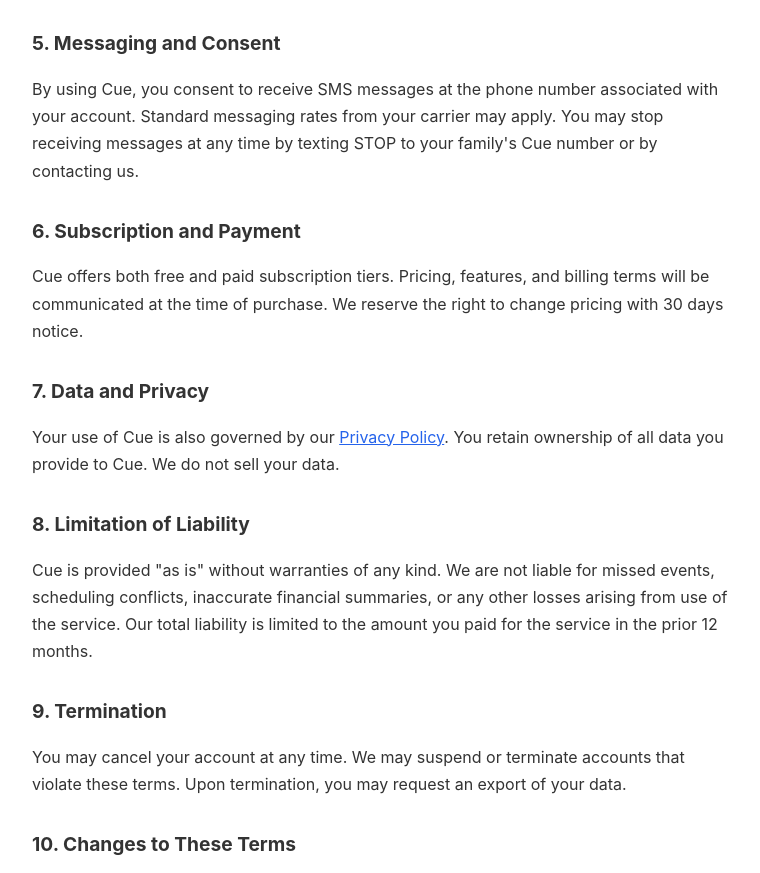
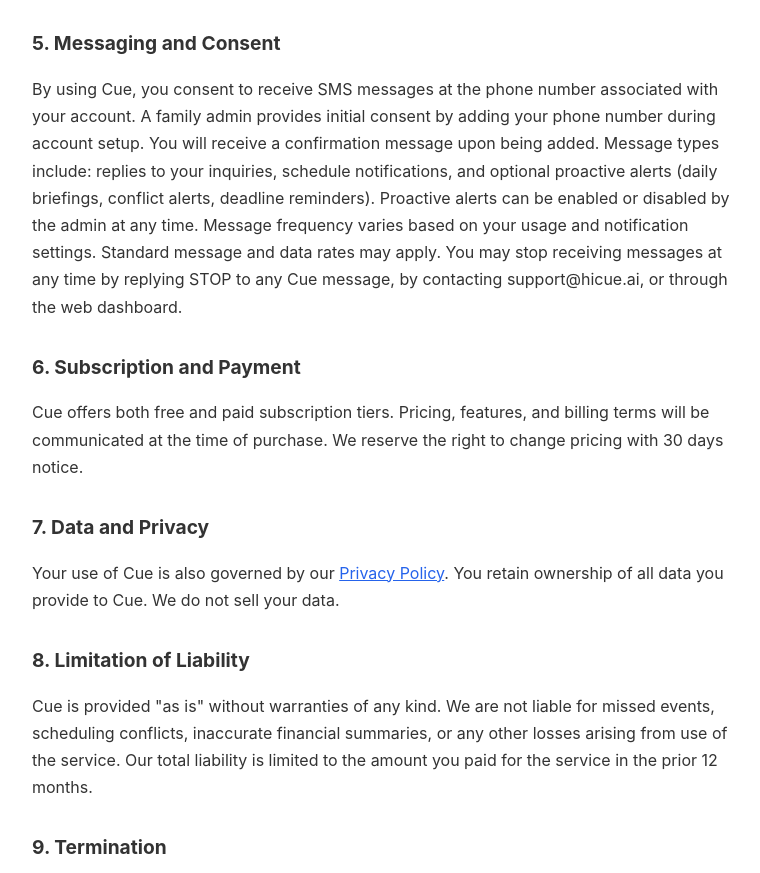
Before and after one commit to jallen-ai/hicue-site, a plain HTML site: page terms.html in a window 1280 px wide. Shown: the part 910-1783 px from the top of the page, without its empty margins (258-1018 px from the left). Drawn offline with Linux system fonts and the light colour scheme.

Commit message:
Expand messaging consent section in terms of service

```diff
--- a/terms.html
+++ b/terms.html
@@ -31,7 +31,7 @@
     <p>Cue uses AI to interpret messages and generate responses. While we strive for accuracy, AI-generated content may contain errors. Cue provides tools for admins to review and correct AI interpretations. You should verify important information (event times, financial figures) before relying on it.</p>
 
     <h2>5. Messaging and Consent</h2>
-    <p>By using Cue, you consent to receive SMS messages at the phone number associated with your account. Standard messaging rates from your carrier may apply. You may stop receiving messages at any time by texting STOP to your family's Cue number or by contacting us.</p>
+    <p>By using Cue, you consent to receive SMS messages at the phone number associated with your account. A family admin provides initial consent by adding your phone number during account setup. You will receive a confirmation message upon being added. Message types include: replies to your inquiries, schedule notifications, and optional proactive alerts (daily briefings, conflict alerts, deadline reminders). Proactive alerts can be enabled or disabled by the admin at any time. Message frequency varies based on your usage and notification settings. Standard message and data rates may apply. You may stop receiving messages at any time by replying STOP to any Cue message, by contacting support@hicue.ai, or through the web dashboard.</p>
 
     <h2>6. Subscription and Payment</h2>
     <p>Cue offers both free and paid subscription tiers. Pricing, features, and billing terms will be communicated at the time of purchase. We reserve the right to change pricing with 30 days notice.</p>
```
